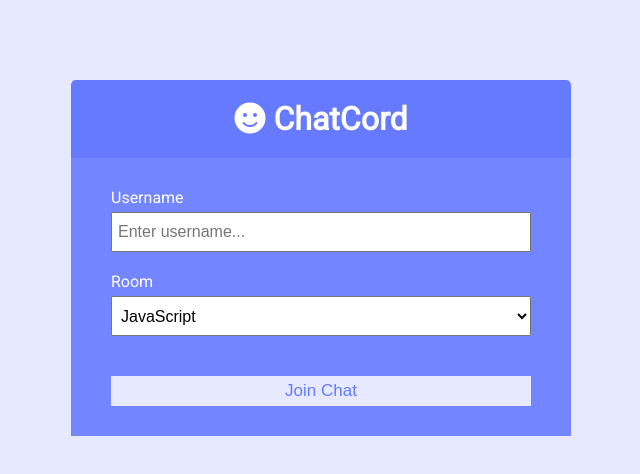
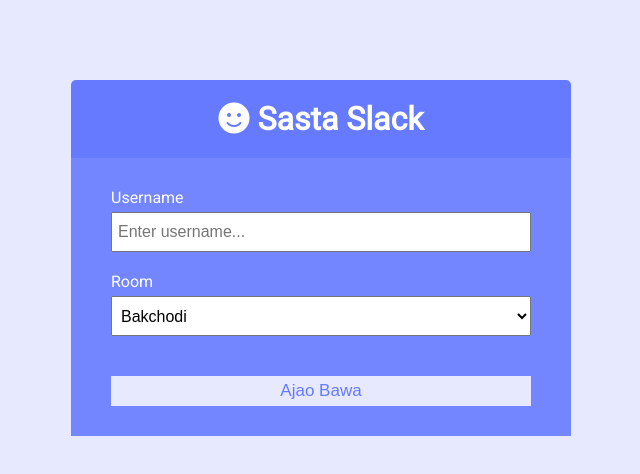
Before and after one commit to manas777joker/Sasta-Slack, a website: page public/index.html in a window 1280 px wide. Shown: the whole page, without its empty margins (319-959 px from the left). Drawn offline with Linux system fonts and the light colour scheme.

Commit message:
minor changes

```diff
--- a/package.json
+++ b/package.json
@@ -1,5 +1,5 @@
 {
-  "name": "chatcord",
+  "name": "Sasta Slack",
   "version": "1.0.0",
   "description": "Realtime chat app with rooms",
   "main": "server.js",
@@ -7,8 +7,8 @@
     "start": "node server",
     "dev": "nodemon server"
   },
-  "author": "Brad Traversy",
-  "license": "MIT",
+  "author": "Mrinal",
+  "license": " ",
   "dependencies": {
     "express": "^4.17.1",
     "moment": "^2.24.0",
--- a/public/index.html
+++ b/public/index.html
@@ -11,12 +11,12 @@
 			crossorigin="anonymous"
 		/>
 		<link rel="stylesheet" href="css/style.css" />
-		<title>ChatCord App</title>
+		<title>Sasta Slack</title>
 	</head>
 	<body>
 		<div class="join-container">
 			<header class="join-header">
-				<h1><i class="fas fa-smile"></i> ChatCord</h1>
+				<h1><i class="fas fa-smile"></i> Sasta Slack</h1>
 			</header>
 			<main class="join-main">
 				<form action="chat.html">
@@ -33,15 +33,15 @@
 					<div class="form-control">
 						<label for="room">Room</label>
 						<select name="room" id="room">
-							<option value="JavaScript">JavaScript</option>
-							<option value="Python">Python</option>
-							<option value="PHP">PHP</option>
-							<option value="C#">C#</option>
-							<option value="Ruby">Ruby</option>
-							<option value="Java">Java</option>
+							<option value="bakchodi karo">Bakchodi</option>
+							<option value="fuck yeah">BhadwaPanti</option>
+							<option value="oohh yeah">RandiBazi</option>
+							<option value="charas ganja">Weed</option>
+							<option value="high">420</option>
+							<option value="bhag bsdk">WTF</option>
 						</select>
 					</div>
-					<button type="submit" class="btn">Join Chat</button>
+					<button type="submit" class="btn">Ajao Bawa</button>
 				</form>
 			</main>
 		</div>
--- a/server.js
+++ b/server.js
@@ -17,7 +17,7 @@ const io = socketio(server);
 // Set static folder
 app.use(express.static(path.join(__dirname, 'public')));
 
-const botName = 'ChatCord Bot';
+const botName = 'Sasta Siri';
 
 // Run when client connects
 io.on('connection', socket => {
@@ -27,7 +27,7 @@ io.on('connection', socket => {
     socket.join(user.room);
 
     // Welcome current user
-    socket.emit('message', formatMessage(botName, 'Welcome to ChatCord!'));
+    socket.emit('message', formatMessage(botName, 'Welcome to Sasta Slack'));
 
     // Broadcast when a user connects
     socket.broadcast
```
Also changed, not shown: public/chat.html (+3 -3 lines), 1 other file.
